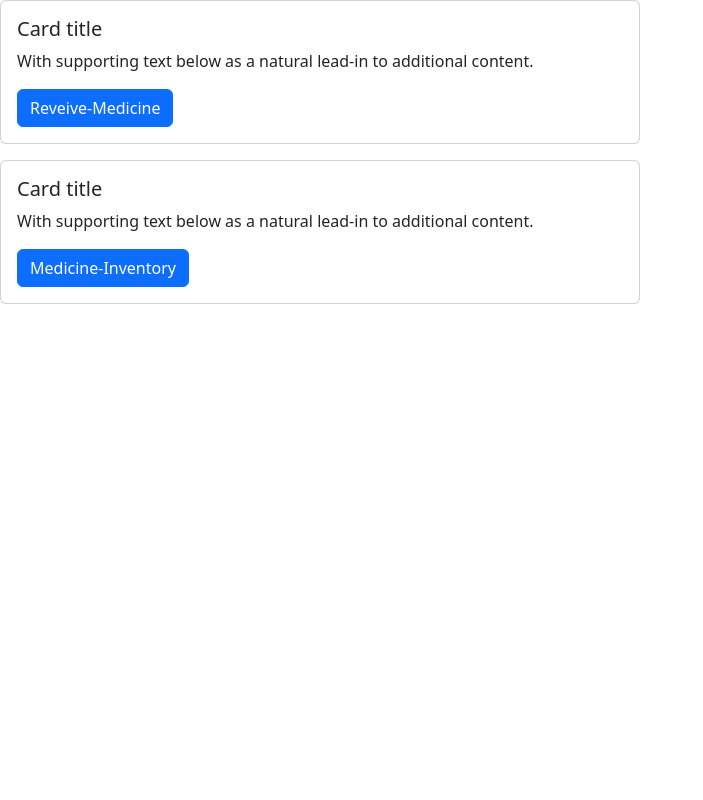
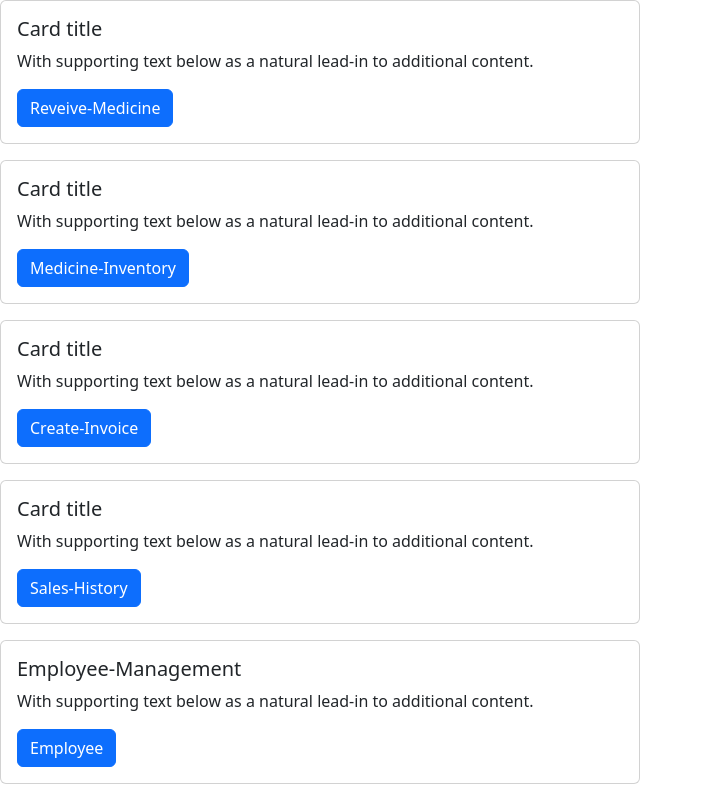
Before and after one commit to OmarFaruq97/pharmacy_management_system, an Angular app in the folder pharmacy_management_frontend/: page / in a window 1280 px wide. Shown: the whole page, without its empty margins (0-703 px from the left). Built offline with nearby package versions, Linux system fonts and the light colour scheme.

Commit message:
modal successfully complete as wish my view and routing finish

```diff
--- a/pharmacy_management_frontend/src/app/app.routes.ts
+++ b/pharmacy_management_frontend/src/app/app.routes.ts
@@ -4,6 +4,9 @@ import { RegistrationComponent } from './auth/registration/registration.componen
 import { HomeComponent } from './home/home.component';
 import { ReceivedMedicieneComponent } from './received-mediciene/received-mediciene.component';
 import { InventoryComponent } from './inventory/inventory.component';
+import { InvoiceComponent } from './invoice/invoice.component';
+import { SalesHistoryComponent } from './sales-history/sales-history.component';
+import { EmployeeManagementComponent } from './employee-management/employee-management.component';
 
 export const routes: Routes = [
 
@@ -13,4 +16,7 @@ export const routes: Routes = [
     {path: 'home', component: HomeComponent},
     {path: 'receive-med', component: ReceivedMedicieneComponent},
     {path: 'inventory', component: InventoryComponent},
+    {path: 'invoice', component: InvoiceComponent},
+    {path: 'sales-history', component: SalesHistoryComponent},
+    {path: 'employee', component: EmployeeManagementComponent},
 ];
--- /dev/null
+++ b/pharmacy_management_frontend/src/app/employee-management/employee-management.component.html
@@ -0,0 +1 @@
+<p>employee-management works!</p>
--- a/pharmacy_management_frontend/src/app/home/home.component.html
+++ b/pharmacy_management_frontend/src/app/home/home.component.html
@@ -6,10 +6,34 @@
     </div>
   </div>
 
-  <div class="card w-50">
+  <div class="card w-50 mb-3">
     <div class="card-body">
       <h5 class="card-title">Card title</h5>
       <p class="card-text">With supporting text below as a natural lead-in to additional content.</p>
       <a href="inventory" class="btn btn-primary">Medicine-Inventory</a>
     </div>
   </div>
+
+  <div class="card w-50 mb-3">
+    <div class="card-body">
+      <h5 class="card-title">Card title</h5>
+      <p class="card-text">With supporting text below as a natural lead-in to additional content.</p>
+      <a href="invoice" class="btn btn-primary">Create-Invoice</a>
+    </div>
+  </div>
+
+  <div class="card w-50 mb-3">
+    <div class="card-body">
+      <h5 class="card-title">Card title</h5>
+      <p class="card-text">With supporting text below as a natural lead-in to additional content.</p>
+      <a href="sales-history" class="btn btn-primary">Sales-History</a>
+    </div>
+  </div>
+
+  <div class="card w-50 mb-3">
+    <div class="card-body">
+      <h5 class="card-title">Employee-Management</h5>
+      <p class="card-text">With supporting text below as a natural lead-in to additional content.</p>
+      <a href="employee" class="btn btn-primary">Employee</a>
+    </div>
+  </div>
--- a/pharmacy_management_frontend/src/app/inventory/inventory.component.html
+++ b/pharmacy_management_frontend/src/app/inventory/inventory.component.html
@@ -23,11 +23,11 @@
       <td>{{ med.companyName }}</td>
       <td>{{ med.itemName }}</td>
       <td>{{ med.strength }}</td>
-      <td>{{med.generic}}</td>
+      <td>{{ med.generic}}</td>
       <td>{{ med.category }}</td>
       <td>{{ med.quantity }}</td>
       <td>{{ med.unitPrice }}</td>
-      <td>{{med.purchaseDiscount}}</td>
+      <td>{{ med.purchaseDiscount}}</td>
       <td>{{ med.netPurchasePrice }}</td>
       <td>{{ med.sellPrice }}</td>
 
@@ -42,7 +42,7 @@
 <!-- Modal -->
 <div class="modal" *ngIf="selectedMedicine">
   <div class="modal-content">
-    <h3>Edit Medicine</h3>
+    <h5>Edit Medicine: {{ selectedMedicine?.itemName }} </h5>
 
     <label>Category:</label>
     <select [(ngModel)]="selectedMedicine.category">
--- a/pharmacy_management_frontend/src/app/inventory/inventory.component.ts
+++ b/pharmacy_management_frontend/src/app/inventory/inventory.component.ts
@@ -11,6 +11,7 @@ import { CommonModule } from '@angular/common';
 })
 
 export class InventoryComponent implements OnInit{
+[x: string]: any;
 
 
 
```
Also changed, not shown: pharmacy_management_frontend/src/app/employee-management/employee-management.component.ts (added, +11 -0 lines), pharmacy_management_frontend/src/app/employee-management/employee-management.component.css (added), 1 other file (tests, documents, lock files or other folders).
